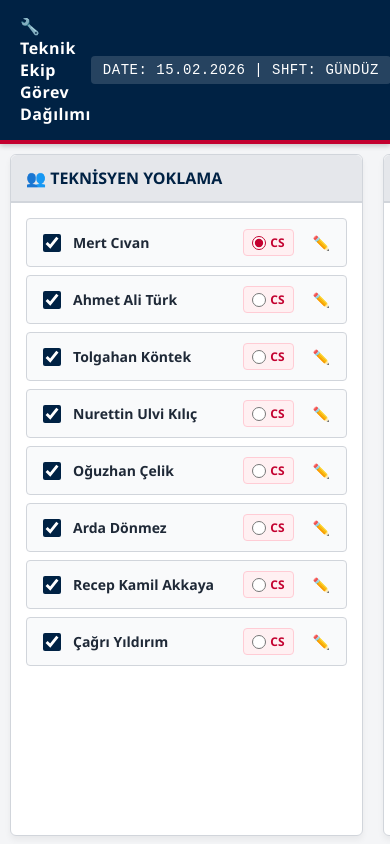
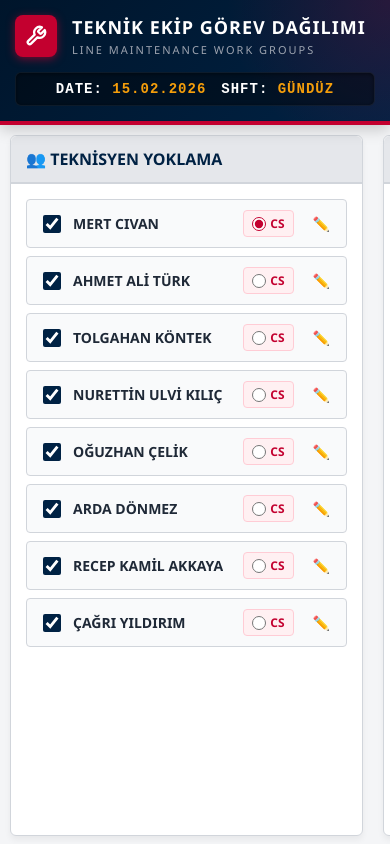
Before and after one commit to kura-cek/Kura, a plain HTML site: page index.html in a window 390 px wide. Drawn offline with Linux system fonts and the light colour scheme.

Commit message:
Add files via upload

```diff
--- a/index.html
+++ b/index.html
@@ -23,41 +23,90 @@
             height: 100vh;
             display: flex;
             flex-direction: column;
-            overflow: hidden; /* Ana sayfa dikey kaydırmayı engelle */
+            overflow: hidden;
         }
 
-        /* Üst Bilgi Çubuğu */
+        /* Üst Bilgi Çubuğu (YENİ VE MODERN TASARIM) */
         .header {
-            background-color: var(--thy-dark-blue);
+            background: linear-gradient(135deg, #00152b 0%, var(--thy-dark-blue) 100%);
             color: var(--white);
-            padding: 15px 20px;
+            padding: 16px 24px;
             display: flex;
             justify-content: space-between;
             align-items: center;
             border-bottom: 4px solid var(--thy-red);
-            box-shadow: 0 2px 5px rgba(0,0,0,0.2);
+            box-shadow: 0 4px 15px rgba(0, 0, 0, 0.2);
             z-index: 10;
             flex-shrink: 0;
+            position: relative;
+            overflow: hidden;
+        }
+
+        /* Arka plan için teknik ışık yansıması detayı */
+        .header::before {
+            content: '';
+            position: absolute;
+            top: 0; right: 0; bottom: 0; left: 0;
+            background: radial-gradient(circle at right top, rgba(195, 0, 47, 0.2) 0%, transparent 40%);
+            pointer-events: none;
+        }
+
+        .header-logo-title {
+            display: flex;
+            align-items: center;
+            gap: 15px;
+            z-index: 1;
+        }
+
+        .header-icon {
+            background: var(--thy-red);
+            color: white;
+            width: 42px;
+            height: 42px;
+            display: flex;
+            align-items: center;
+            justify-content: center;
+            border-radius: 8px;
+            box-shadow: 0 2px 8px rgba(195, 0, 47, 0.6);
         }
 
         .header h1 {
             margin: 0;
             font-size: 20px;
-            font-weight: 600;
-            letter-spacing: 0.5px;
+            font-weight: 800;
+            letter-spacing: 1px;
             display: flex;
-            align-items: center;
-            gap: 10px;
+            flex-direction: column;
+            text-transform: uppercase;
+        }
+
+        .header h1 span.subtitle {
+            font-size: 11px;
+            font-weight: 500;
+            color: #9CA3AF;
+            letter-spacing: 2px;
+            margin-top: 3px;
         }
 
         .shift-info {
             font-family: 'Courier New', Courier, monospace;
             font-size: 14px;
-            background: rgba(255, 255, 255, 0.15);
-            padding: 6px 12px;
-            border-radius: 4px;
-            letter-spacing: 0.5px;
+            font-weight: bold;
+            background: rgba(0, 0, 0, 0.4);
+            border: 1px solid rgba(255, 255, 255, 0.05);
+            padding: 8px 16px;
+            border-radius: 6px;
+            letter-spacing: 1px;
             white-space: nowrap;
+            display: flex;
+            align-items: center;
+            gap: 15px;
+            z-index: 1;
+            box-shadow: inset 0 1px 4px rgba(0,0,0,0.5);
+        }
+
+        .shift-info .highlight {
+            color: var(--warning-yellow);
         }
 
         /* Ana Kapsayıcı - Her zaman yatay */
@@ -153,6 +202,7 @@
             font-size: 14px;
             margin-right: 10px;
             width: 100px;
+            text-transform: uppercase;
         }
 
         .person-right {
@@ -280,7 +330,7 @@
             justify-content: space-between;
             align-items: center;
             border-bottom: 2px solid var(--thy-dark-blue);
-            white-space: nowrap; /* SATIR BÖLÜNMESİNİ ENGELLER */
+            white-space: nowrap;
         }
 
         .tc-header span {
@@ -357,32 +407,41 @@
         ::-webkit-scrollbar-track { background: #E5E7EB; }
         ::-webkit-scrollbar-thumb { background: var(--thy-dark-blue); border-radius: 4px; }
 
-        /* YENİ MOBİL UYUM (Yatay Kaydırma) */
+        /* MOBİL UYUM */
         @media (max-width: 768px) {
-            .header h1 { font-size: 16px; }
+            .header {
+                flex-direction: column;
+                align-items: stretch;
+                gap: 15px;
+                padding: 15px;
+            }
+            .header-logo-title { justify-content: flex-start; }
+            .header h1 { font-size: 18px; }
+            .shift-info { justify-content: center; }
+
             .layout-container {
                 padding: 10px;
-                scroll-snap-type: x mandatory; /* Kartların ekrana tam oturmasını sağlar */
+                scroll-snap-type: x mandatory;
             }
             .panel {
-                min-width: 90vw; /* Telefon ekranının %90'ını kaplar */
+                min-width: 90vw;
                 scroll-snap-align: center;
             }
             .cards-grid { grid-template-columns: 1fr; }
         }
 
-        /* YAZDIRMA (PRINT) STİLLERİ - TEK SAYFA KESİN ÇÖZÜM */
+        /* YAZDIRMA (PRINT) STİLLERİ - KESİN DOĞAL AKIŞ ÇÖZÜMÜ */
         @media print {
             @page {
                 size: A4 portrait;
-                margin: 1cm;
+                margin: 15mm;
             }
             html, body {
                 background: white;
-                height: 98vh !important;
                 margin: 0 !important;
                 padding: 0 !important;
-                overflow: hidden !important;
+                height: auto !important;
+                overflow: visible !important;
             }
             .header,
             .layout-container > .panel:nth-child(1),
@@ -392,7 +451,7 @@
             .layout-container {
                 padding: 0;
                 display: block;
-                height: 100%;
+                height: auto;
             }
             .layout-container > .panel:nth-child(3) {
                 border: none;
@@ -400,16 +459,13 @@
                 width: 100%;
                 max-width: none;
                 padding: 0;
-                height: 100%;
+                height: auto;
             }
             .panel-header { display: none !important; }
 
             .a4-print-container {
-                display: flex;
-                flex-direction: column;
-                height: 100%;
-                justify-content: flex-start;
-                box-sizing: border-box;
+                display: block;
+                height: auto;
             }
 
             .print-only-header {
@@ -425,6 +481,7 @@
             .print-only-header p { margin: 5px 0 0 0; font-family: 'Courier New'; font-size: 14px; font-weight: bold; }
 
             .cards-grid {
+                display: grid;
                 grid-template-columns: 1fr 1fr;
                 gap: 20px;
                 page-break-inside: avoid;
@@ -433,10 +490,12 @@
             .task-card { border: 2px solid black; break-inside: avoid; }
 
             .master-footer {
-                margin-top: auto;
+                margin-top: 50px !important;
                 border-top: 2px solid black;
                 padding-top: 15px;
                 width: 100%;
+                display: flex;
+                page-break-inside: avoid;
             }
             * { -webkit-print-color-adjust: exact !important; print-color-adjust: exact !important; }
         }
@@ -445,9 +504,20 @@
 <body>
 
     <div class="header">
-        <h1>🔧 Teknik Ekip Görev Dağılımı</h1>
+        <div class="header-logo-title">
+            <div class="header-icon">
+                <svg width="22" height="22" viewBox="0 0 24 24" fill="none" stroke="currentColor" stroke-width="2.5" stroke-linecap="round" stroke-linejoin="round">
+                    <path d="M14.7 6.3a1 1 0 0 0 0 1.4l1.6 1.6a1 1 0 0 0 1.4 0l3.77-3.77a6 6 0 0 1-7.94 7.94l-6.91 6.91a2.12 2.12 0 0 1-3-3l6.91-6.91a6 6 0 0 1 7.94-7.94l-3.76 3.76z"></path>
+                </svg>
+            </div>
+            <h1>
+                TEKNİK EKİP GÖREV DAĞILIMI
+                <span class="subtitle">LINE MAINTENANCE WORK GROUPS</span>
+            </h1>
+        </div>
         <div class="shift-info">
-            DATE: <span id="current-date"></span> | SHFT: GÜNDÜZ
+            <div>DATE: <span id="current-date" class="highlight"></span></div>
+            <div>SHFT: <span class="highlight">GÜNDÜZ</span></div>
         </div>
     </div>
 
@@ -462,7 +532,7 @@
             <div class="panel-header"><span>⚙️ İş Emri Ayarları</span></div>
             <div class="panel-content">
                 <div class="control-group">
-                    <label for="group-size">Görevli Sayısı (Kişi/Kart):</label>
+                    <label for="group-size">Görevli Sayısı (Kişi/Grup):</label>
                     <select id="group-size">
                         <option value="2">2 Teknisyen</option>
                         <option value="3">3 Teknisyen</option>
@@ -475,7 +545,7 @@
 
         <div class="panel" style="flex: 1; max-width: none;">
             <div class="panel-header">
-                <span>📄 Aktif Görev Kartları (Work Orders)</span>
+                <span>📄 Aktif Gruplar</span>
                 <button class="btn-print" id="print-btn" onclick="window.print()">🖨️ A4 Yazdır</button>
             </div>
             <div class="panel-content" id="result-container">
@@ -497,14 +567,14 @@
         document.getElementById('current-date').innerText = todayStr;
 
         let peopleData = [
-            { id: 4, name: "Mert Cıvan", present: true, isCs: true },
-            { id: 1, name: "Ahmet Ali Türk", present: true, isCs: false },
-            { id: 2, name: "Tolgahan Köntek", present: true, isCs: false },
-            { id: 3, name: "Nurettin Ulvi Kılıç", present: true, isCs: false },
-            { id: 5, name: "Oğuzhan Çelik", present: true, isCs: false },
-            { id: 6, name: "Arda Dönmez", present: true, isCs: false },
-            { id: 7, name: "Recep Kamil Akkaya", present: true, isCs: false },
-            { id: 8, name: "Çağrı Yıldırım", present: true, isCs: false }
+            { id: 4, name: "MERT CIVAN", present: true, isCs: true },
+            { id: 1, name: "AHMET ALİ TÜRK", present: true, isCs: false },
+            { id: 2, name: "TOLGAHAN KÖNTEK", present: true, isCs: false },
+            { id: 3, name: "NURETTİN ULVİ KILIÇ", present: true, isCs: false },
+            { id: 5, name: "OĞUZHAN ÇELİK", present: true, isCs: false },
+            { id: 6, name: "ARDA DÖNMEZ", present: true, isCs: false },
+            { id: 7, name: "RECEP KAMİL AKKAYA", present: true, isCs: false },
+            { id: 8, name: "ÇAĞRI YILDIRIM", present: true, isCs: false }
         ];
 
         const listContainer = document.getElementById("people-list-container");
@@ -554,7 +624,7 @@
         }
 
         function saveEdit(index) {
-            const newName = document.getElementById(`name-input-${index}`).value.trim();
+            const newName = document.getElementById(`name-input-${index}`).value.trim().toLocaleUpperCase('tr-TR');
             if (newName) {
                 peopleData[index].name = newName;
                 document.getElementById(`name-display-${index}`).innerText = newName;
@@ -597,24 +667,26 @@
 
             htmlOutput += `
                 <div class="print-only-header">
-                    <h2>THY TECHNIC - SHIFT WORK ORDERS</h2>
+                    <h2>THY TECHNIC - WORK GROUPS</h2>
                     <p>DATE: ${todayStr} | SHIFT: GÜNDÜZ | AC: TC-EGT (B737-300)</p>
                 </div>
                 <div class="cards-grid">
             `;
+
+            let groupNum = 1;
 
             for (let i = 0; i < presentPeopleNames.length; i += size) {
                 const groupMembers = presentPeopleNames.slice(i, i + size);
 
                 let membersHTML = groupMembers.map(member => {
                     let badge = member === csName ? `<span class="cs-badge">(CS)</span>` : "";
-                    return `<div class="tc-tech">${member.toUpperCase()}${badge}</div>`;
+                    return `<div class="tc-tech">${member}${badge}</div>`;
                 }).join("");
 
                 htmlOutput += `
                     <div class="task-card">
                         <div class="tc-header">
-                            <span>WORK ORDER: WO-0001</span>
+                            <span>GRUP NO: ${groupNum}</span>
                             <span class="tc-badge">LINE MAINT</span>
                         </div>
                         <div class="tc-meta">
@@ -629,6 +701,8 @@
                         </div>
                     </div>
                 `;
+
+                groupNum++;
             }
 
             htmlOutput += `</div>`;
@@ -641,7 +715,7 @@
                     </div>
                     <div class="mf-section" style="text-align: right;">
                         <strong>CERTIFYING STAFF (CS):</strong>
-                        <span>${csName.toUpperCase()}</span>
+                        <span>${csName}</span>
                         <div class="mf-sign-line"></div>
                     </div>
                 </div>
```
